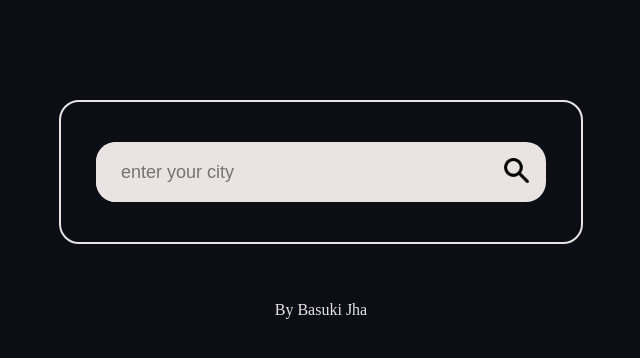
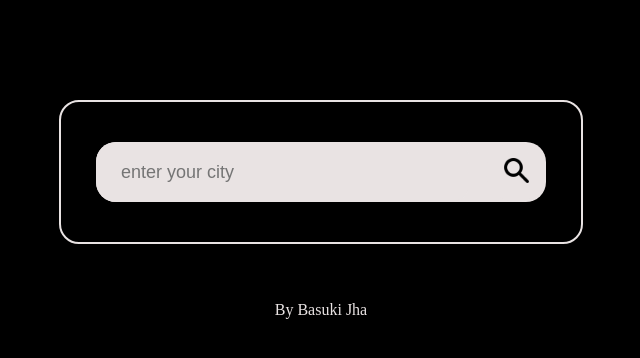
Before and after one commit to Bkjbasuki/Weather-Web-app, a plain HTML site: page index.html in a window 1280 px wide. Shown: the whole page, without its empty margins (319-959 px from the left). Drawn offline with Linux system fonts and the light colour scheme.

Commit message:
Update weatherApp.css

```diff
--- a/weatherApp.css
+++ b/weatherApp.css
@@ -7,7 +7,7 @@
 } */
 body
 {
-    background: #0b0e14;
+    background: #000;
 }
 .card
 {
```
